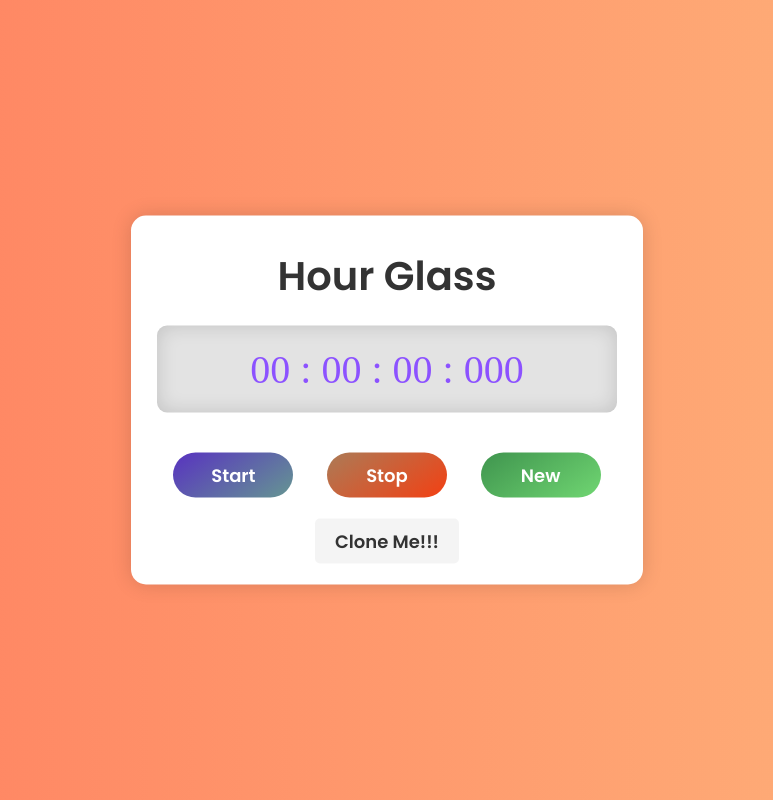
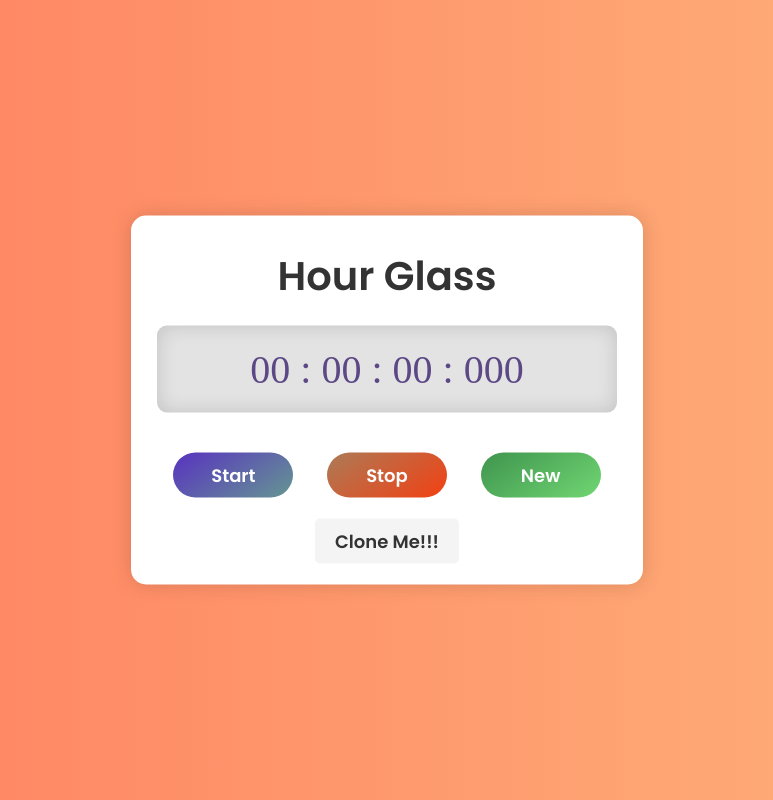
Before and after one commit to KushagraKumar04/stopWatch, a plain HTML site: page index.html in a window 1280 px wide. Shown: the whole page, without its empty margins (253-1026 px from the left). Drawn offline with Linux system fonts and the light colour scheme.

Commit message:
Update style.css

```diff
--- a/style.css
+++ b/style.css
@@ -39,7 +39,7 @@ body {
     width: 90%;
     background: #e3e3e3;
     font-family: 'Times New Roman', monospace;
-    color: #8c52ff;
+    color: #5c4885;
     font-size: 40px;
     padding: 20px;
     border-radius: 10px;
```
